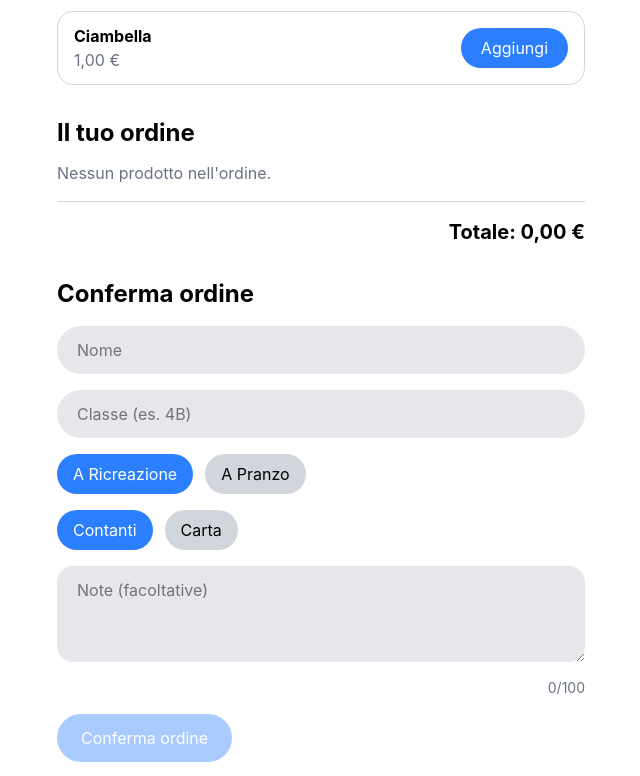
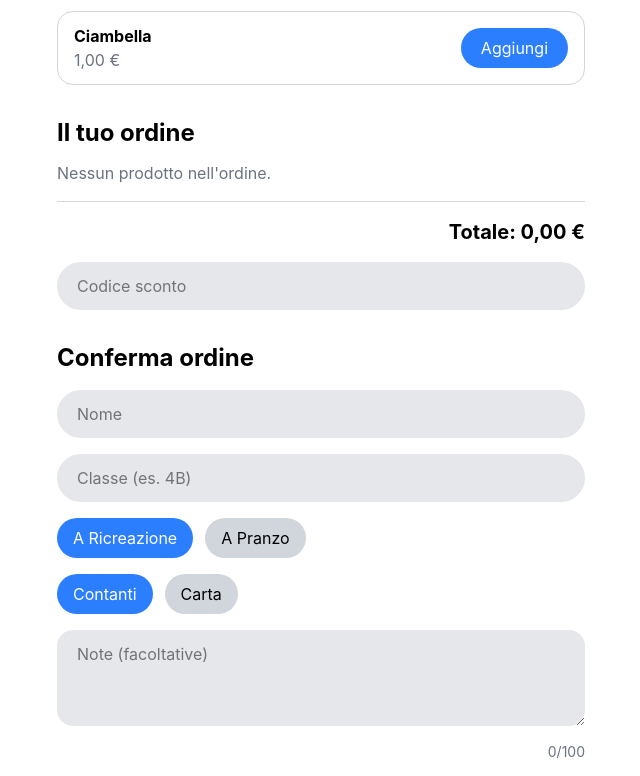
Before and after one commit to VXxNicoxXV/Bar-della-scuola, a React (Vite) app: page / in a window 1280 px wide. Shown: the part 945-1721 px from the top of the page, without its empty margins (319-959 px from the left). Built offline with nearby package versions, Linux system fonts and the light colour scheme.

Commit message:
Aggiunto codice sconto BAR10 con totale scontato + animazione hover e click sui pulsanti

```diff
--- a/src/App.tsx
+++ b/src/App.tsx
@@ -5,16 +5,21 @@ import { Order } from "./components/Order"
 import { PendingOrders } from "./components/PendingOrders"
 import type { Checkout, OrderItem, PendingOrder } from "./types"
 import { formatPrice } from "./utils/formatPrice"
-import { getTotal, MAX_QUANTITY, MAX_RECREATION_ORDERS } from "./utils/order"
+import {
+    applyDiscount, getTotal, isDiscountValid, MAX_QUANTITY, MAX_RECREATION_ORDERS,
+} from "./utils/order"
 
 function App() {
     const [order, setOrder] = useState<OrderItem[]>([])
     const [pending, setPending] = useState<PendingOrder[]>([])
+    const [discountCode, setDiscountCode] = useState("")
     const [message, setMessage] = useState("")
     // cambiando la key il form viene ricreato, quindi si svuota
     const [formKey, setFormKey] = useState(0)
 
     const total = getTotal(order)
+    const discountValid = isDiscountValid(discountCode)
+    const finalTotal = discountValid ? applyDiscount(total) : total
     const recreationOrders = pending.filter(o => o.checkout.ritiro === "a ricreazione").length
     const recreationFull = recreationOrders >= MAX_RECREATION_ORDERS
 
@@ -46,13 +51,14 @@ function App() {
 
     function confirmOrder(checkout: Checkout) {
         setMessage(
-            `Ordine per ${checkout.nome} (${checkout.classe}), ritiro ${checkout.ritiro}, ${checkout.pagamento}: ${formatPrice(total)}`
+            `Ordine per ${checkout.nome} (${checkout.classe}), ritiro ${checkout.ritiro}, ${checkout.pagamento}: ${formatPrice(finalTotal)}`
         )
         setPending(prev => [
             ...prev,
-            { id: Math.max(0, ...prev.map(o => o.id)) + 1, checkout, items: order, total },
+            { id: Math.max(0, ...prev.map(o => o.id)) + 1, checkout, items: order, total: finalTotal },
         ])
         setOrder([])
+        setDiscountCode("")
         setFormKey(prev => prev + 1)
     }
 
@@ -63,6 +69,10 @@ function App() {
             <Order
                 order={order}
                 total={total}
+                finalTotal={finalTotal}
+                discountCode={discountCode}
+                discountValid={discountValid}
+                onDiscountCodeChange={setDiscountCode}
                 onIncrease={addProduct}
                 onDecrease={decreaseProduct}
             />
@@ -73,7 +83,7 @@ function App() {
 
             <CheckoutForm
                 key={formKey}
-                total={total}
+                total={finalTotal}
                 orderEmpty={order.length === 0}
                 recreationFull={recreationFull}
                 onSubmit={confirmOrder}
--- a/src/components/Order.tsx
+++ b/src/components/Order.tsx
@@ -6,11 +6,18 @@ import { MAX_QUANTITY } from "../utils/order"
 type OrderProps = {
     order: OrderItem[]
     total: number
+    finalTotal: number
+    discountCode: string
+    discountValid: boolean
+    onDiscountCodeChange: (code: string) => void
     onIncrease: (id: number) => void
     onDecrease: (id: number) => void
 }
 
-export function Order({ order, total, onIncrease, onDecrease }: OrderProps) {
+export function Order({
+    order, total, finalTotal, discountCode, discountValid,
+    onDiscountCodeChange, onIncrease, onDecrease,
+}: OrderProps) {
     return (
         <section>
             <h2 className="text-2xl font-bold mb-3">Il tuo ordine</h2>
@@ -42,9 +49,26 @@ export function Order({ order, total, onIncrease, onDecrease }: OrderProps) {
                 })}
             </div>
 
-            <p className="mt-4 pt-4 border-t border-gray-300 text-right text-xl font-bold">
-                Totale: {formatPrice(total)}
-            </p>
+            <div className="mt-4 pt-4 border-t border-gray-300 flex flex-col items-end gap-1">
+                {discountValid && (
+                    <>
+                        <p>Subtotale: {formatPrice(total)}</p>
+                        <p className="text-green-700">Sconto 10%: −{formatPrice(total - finalTotal)}</p>
+                    </>
+                )}
+                <p className="text-xl font-bold">Totale: {formatPrice(finalTotal)}</p>
+            </div>
+
+            <input
+                placeholder="Codice sconto"
+                value={discountCode}
+                onChange={e => onDiscountCodeChange(e.target.value)}
+                className="mt-4 w-full bg-gray-200 px-5 py-3 rounded-full"
+            />
+            {discountCode.trim() !== "" && !discountValid && (
+                <p className="text-sm text-red-600 px-2 mt-1">Codice sconto non valido</p>
+            )}
+            {discountValid && <p className="text-sm text-green-700 px-2 mt-1">Codice applicato!</p>}
         </section>
     )
 }
--- a/src/index.css
+++ b/src/index.css
@@ -1 +1,18 @@
 @import "tailwindcss";
+
+button {
+    cursor: pointer;
+    transition: transform 150ms ease, filter 150ms ease, opacity 150ms ease;
+}
+
+button:not(:disabled):hover {
+    filter: brightness(0.92);
+}
+
+button:not(:disabled):active {
+    transform: scale(0.95);
+}
+
+button:disabled {
+    cursor: not-allowed;
+}
--- a/src/utils/order.ts
+++ b/src/utils/order.ts
@@ -3,6 +3,9 @@ import type { OrderItem } from "../types"
 
 export const MAX_QUANTITY = 5
 export const MAX_RECREATION_ORDERS = 3
+
+export const DISCOUNT_CODE = "bar10"
+export const DISCOUNT_RATE = 0.1
 
 export function getTotal(order: OrderItem[]): number {
     const total = order.reduce((sum, item) => {
@@ -11,3 +14,11 @@ export function getTotal(order: OrderItem[]): number {
     }, 0)
     return Math.round(total * 100) / 100
 }
+
+export function isDiscountValid(code: string): boolean {
+    return code.trim().toLowerCase() === DISCOUNT_CODE
+}
+
+export function applyDiscount(total: number): number {
+    return Math.round(total * (1 - DISCOUNT_RATE) * 100) / 100
+}
```
